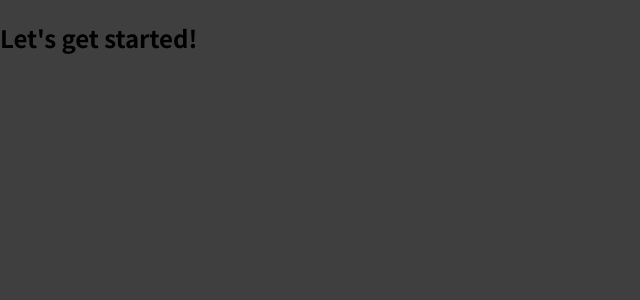
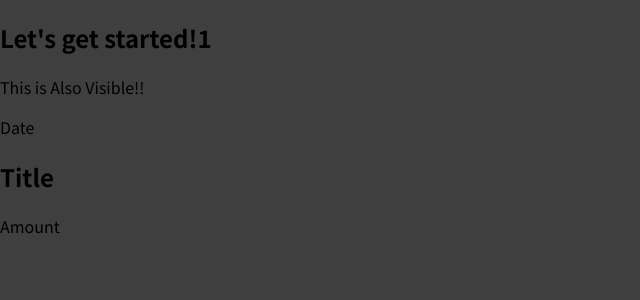
Before and after one commit to AQAMINE/ExpensesManager-reactJs, a JavaScript app: page / in a window 1280 px wide. Shown: the top 300 px of the page, without its empty margins (0-640 px from the left). Built offline with nearby package versions, Linux system fonts and the light colour scheme.

Commit message:
ExpenseItem Component

```diff
--- a/src/App.js
+++ b/src/App.js
@@ -1,7 +1,10 @@
+import ExpenseItem from './components/ExpenseItem'
 function App() {
   return (
     <div>
-      <h2>Let's get started!</h2>
+      <h2>Let's get started!1</h2>
+      <p>This is Also Visible!!</p>
+      <ExpenseItem></ExpenseItem>
     </div>
   );
 }
--- /dev/null
+++ b/src/components/ExpenseItem.js
@@ -0,0 +1,12 @@
+function ExpenseItem() {
+    return (
+        <div>
+        <div>Date</div>
+        <div>
+            <h2>Title</h2>
+            <div>Amount</div>
+        </div>
+        </div>
+    );
+}
+export default ExpenseItem;
--- a/src/index.js
+++ b/src/index.js
@@ -1,7 +1,7 @@
 import ReactDOM from 'react-dom/client';
-
 import './index.css';
 import App from './App';
 
+
 const root = ReactDOM.createRoot(document.getElementById('root'));
 root.render(<App />);
```
Also changed, not shown: 1 other file (tests, documents, lock files or other folders).
